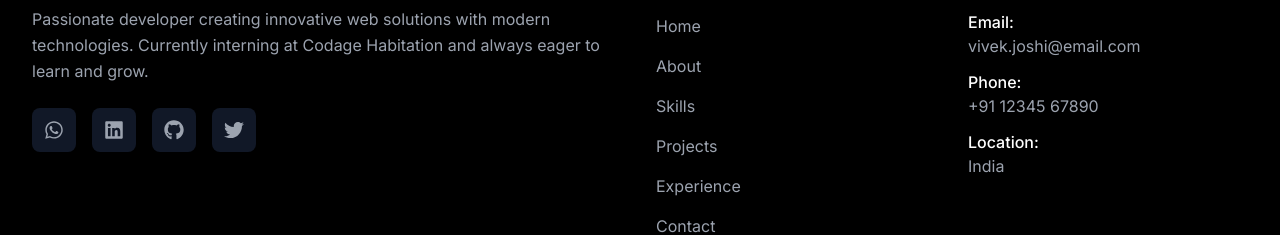
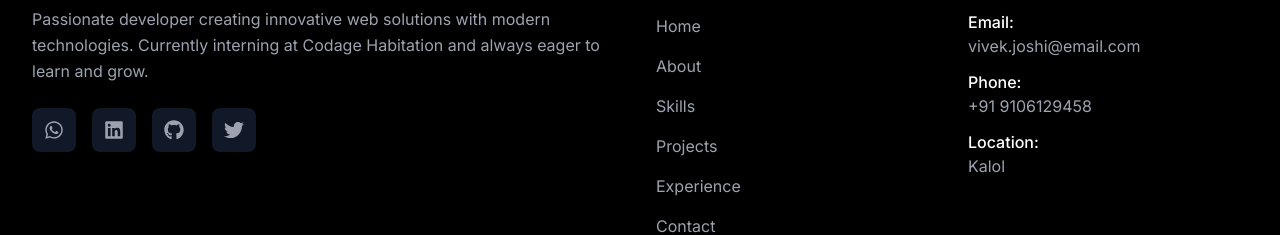
Before and after one commit to vivekjoshi53/vivekjoshi-portfolio, a React (Create React App) app: page / in a window 1280 px wide. Shown: the part 6772-7007 px from the top of the page. Built offline with nearby package versions, Linux system fonts and the light colour scheme.

Commit message:
Update contact information with new phone number and location

```diff
--- a/src/components/Footer.js
+++ b/src/components/Footer.js
@@ -131,11 +131,11 @@ const Footer = () => {
               </p>
               <p>
                 <span className="block font-medium text-white">Phone:</span>
-                +91 12345 67890
+                +91 9106129458
               </p>
               <p>
                 <span className="block font-medium text-white">Location:</span>
-                India
+                Kalol
               </p>
             </div>
           </motion.div>
```
